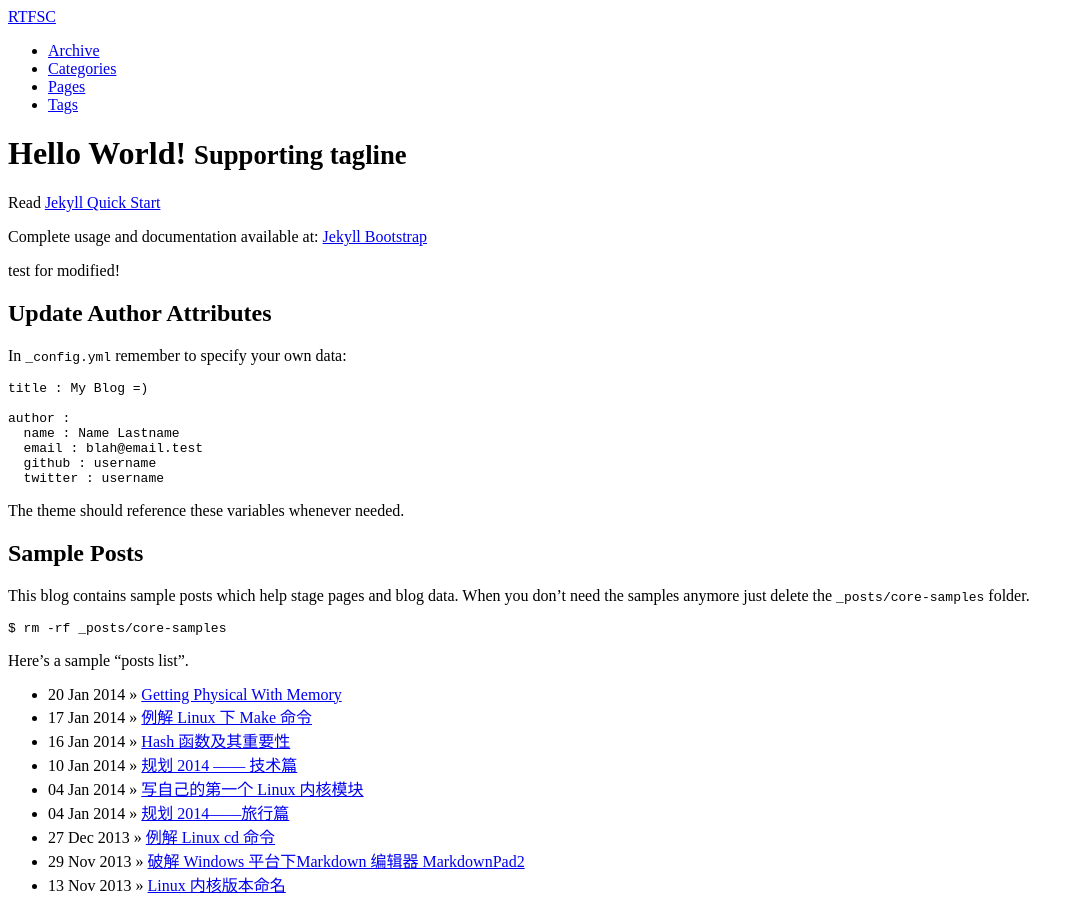
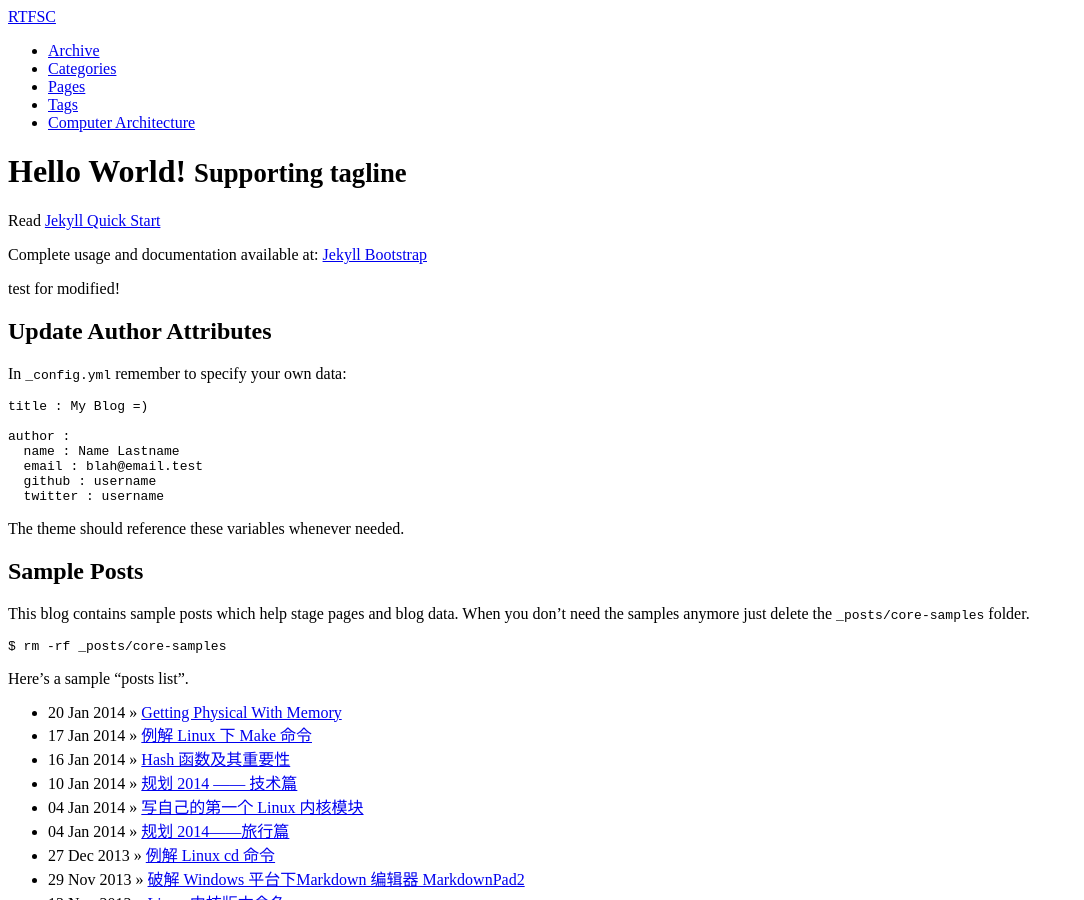
Before and after one commit to hazirguo/hazirguo.github.com, a Jekyll site: the page built from index.md, in a window 1280 px wide and 900 px high. Shown: the whole window, without its empty margins (0-1084 px from the left). Built offline with Jekyll 4.4.1, drawn with Linux system fonts in a browser that asks for light colours; Markdown is read by kramdown in place of the engine named in the settings; comment, search, counter and statistics services are not loaded.

Commit message:
Update default.html

```diff
--- a/_includes/themes/twitter/default.html
+++ b/_includes/themes/twitter/default.html
@@ -60,6 +60,7 @@
             {% assign pages_list = site.pages %}
             {% assign group = 'navigation' %}
             {% include JB/pages_list %}
+            <li><a href="{{site.baseurl}}/ca2014">Computer Architecture</a></li>
           </ul>
         </div>
       </div>
```
